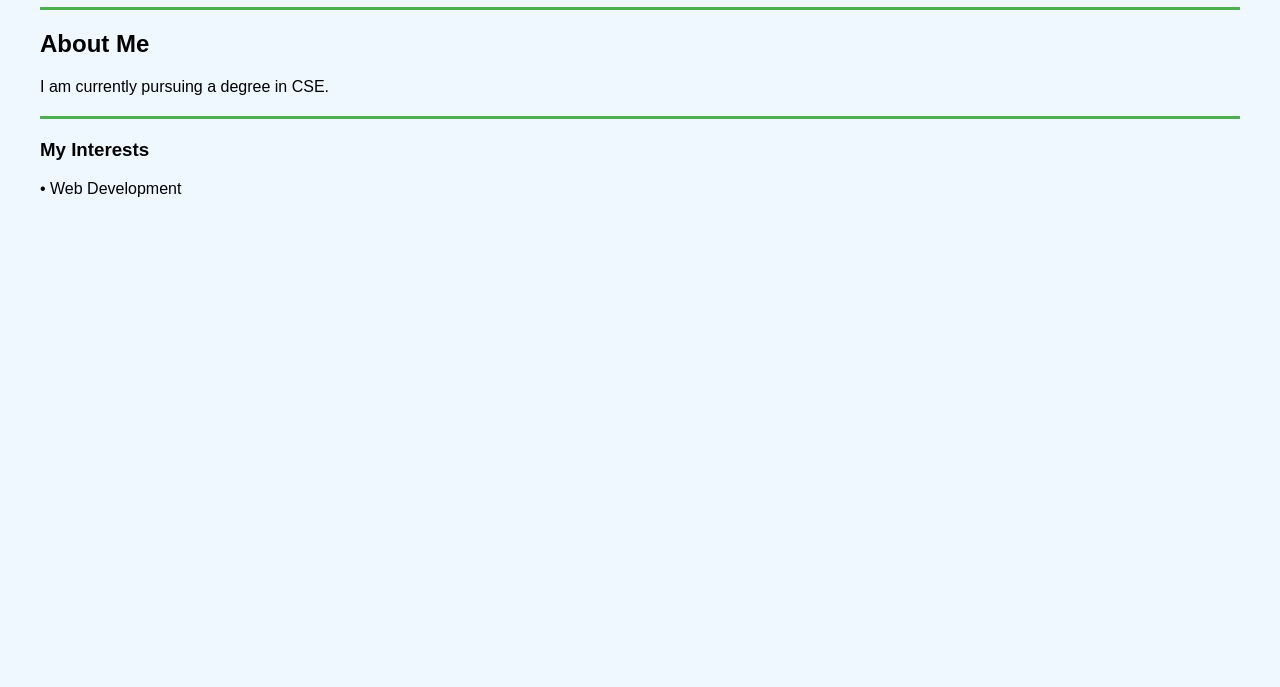
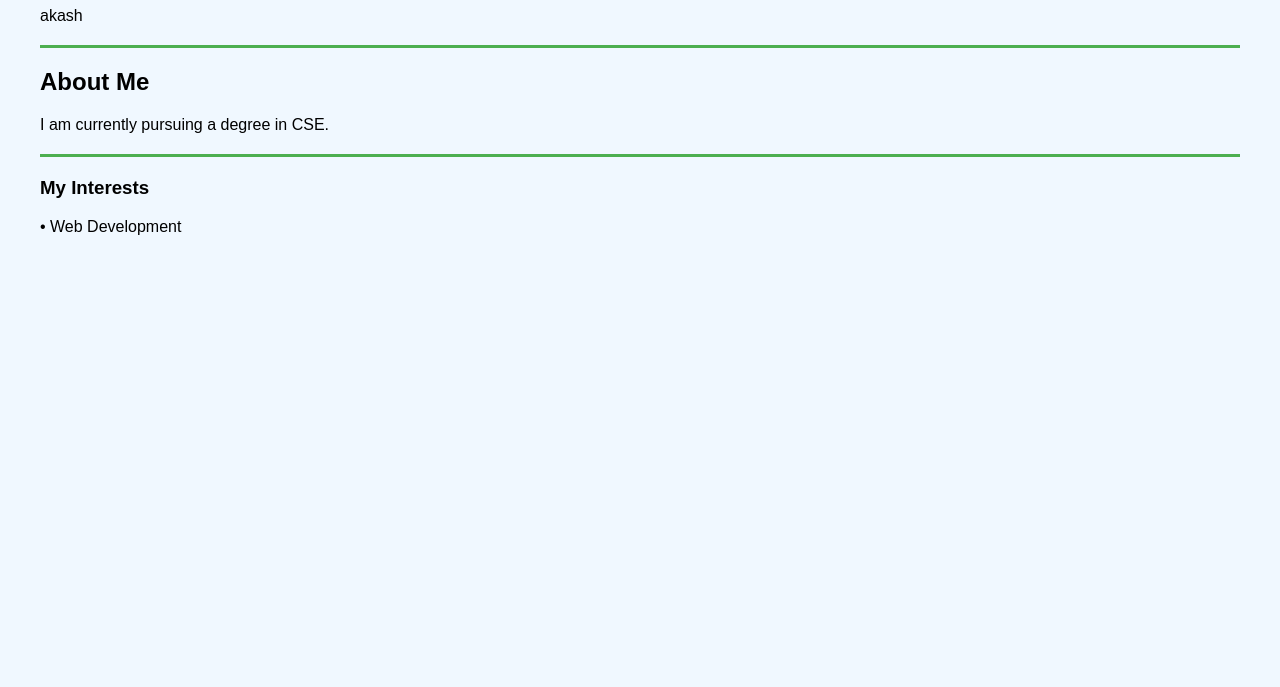
Before and after one commit to akash-kasam/lab, a plain HTML site: page index.html in a window 1280 px wide. Shown: the part 113-800 px from the top of the page. Drawn offline with Linux system fonts and the light colour scheme.

Commit message:
Update index.html

```diff
--- a/index.html
+++ b/index.html
@@ -27,6 +27,7 @@
 <body>
 
     <h1>Kasam Akash</h1>
+    <p>akash</p>
     <hr>
 
     <h2>About Me</h2>
```
